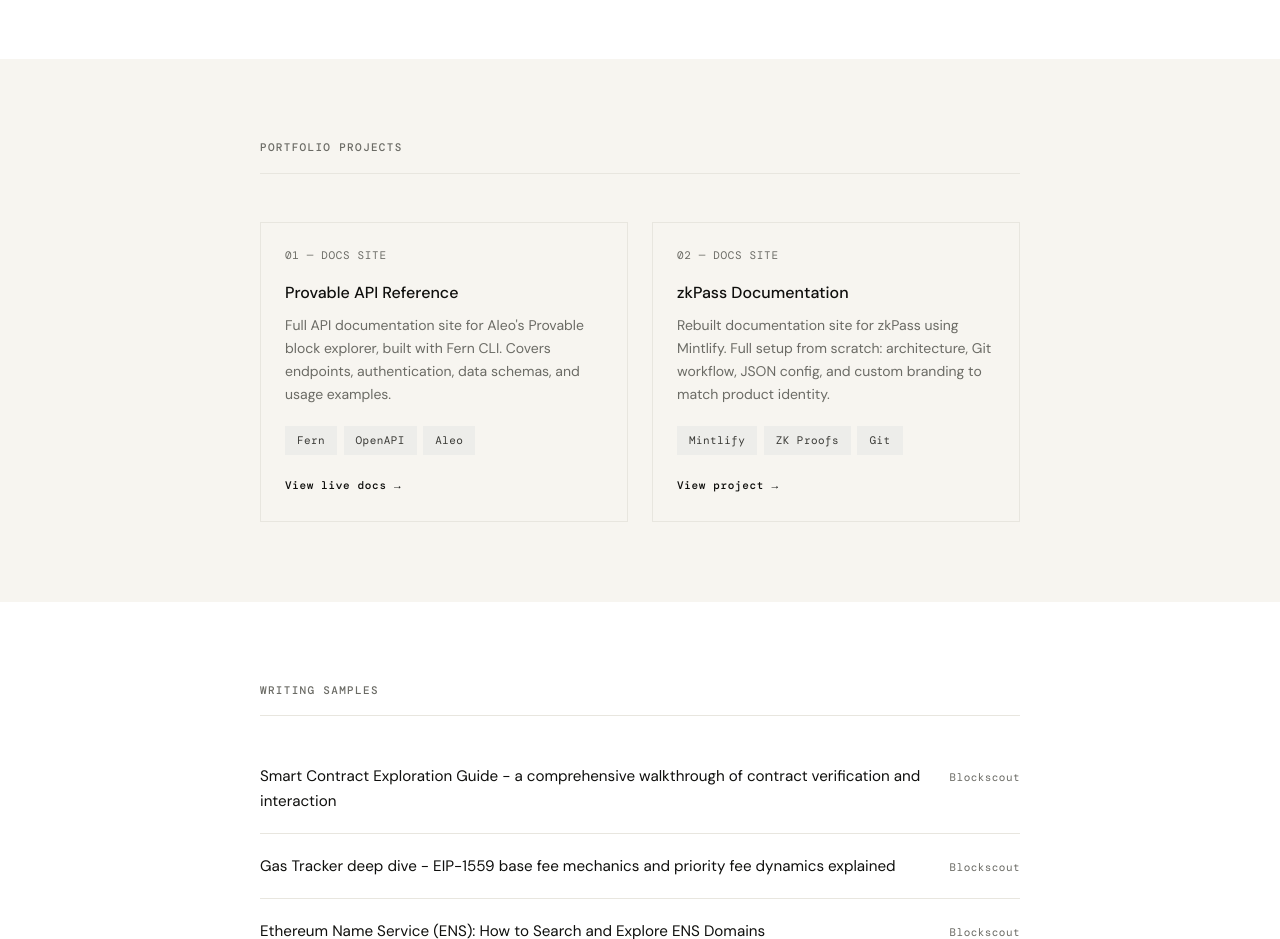
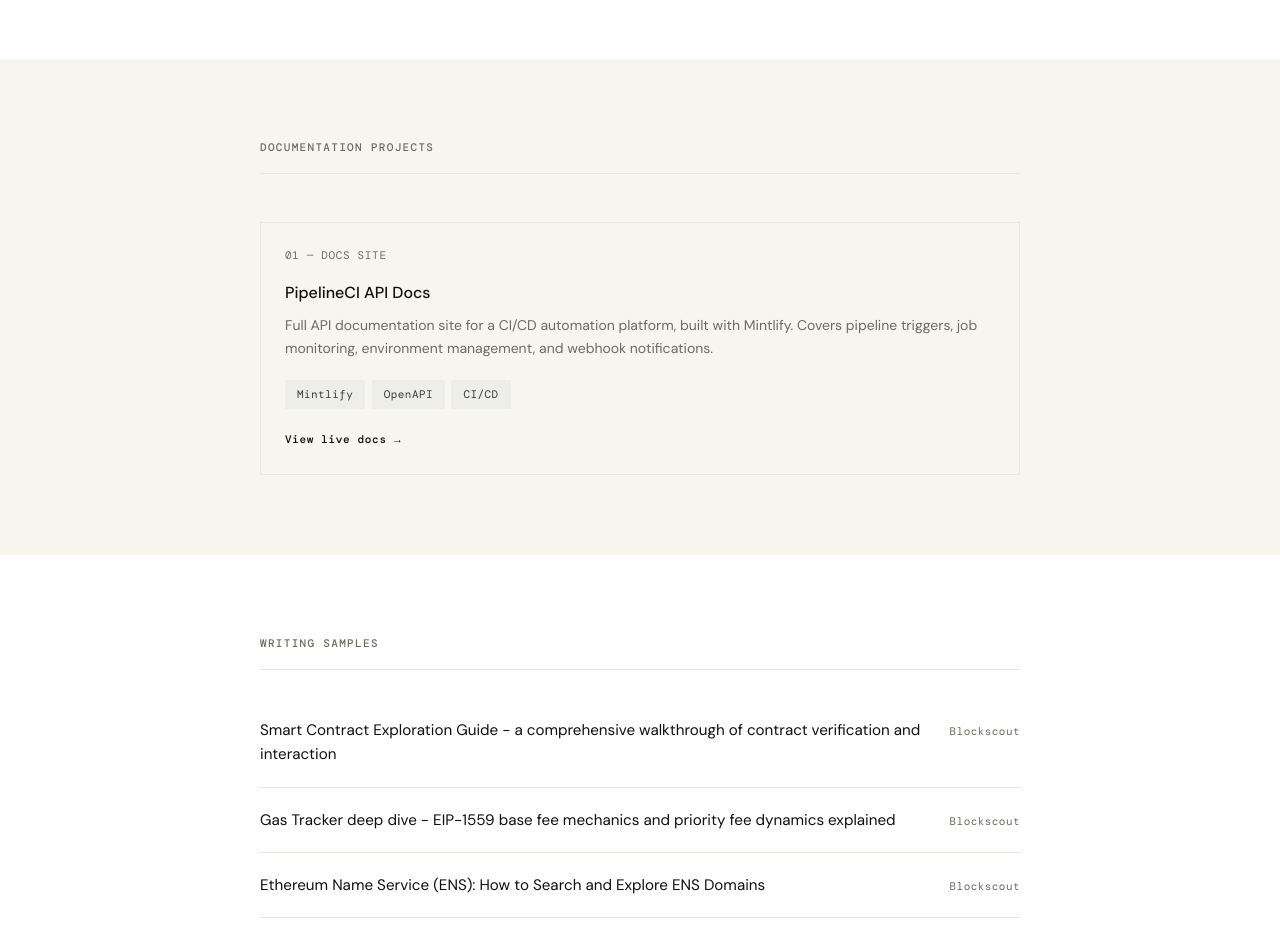
Before and after one commit to therevealer/portfolio, a plain HTML site: page index.html in a window 1280 px wide. Shown: the part 1220-2159 px from the top of the page. Drawn offline with nearby package versions, Linux system fonts and the light colour scheme.

Commit message:
added pipeline docs

```diff
--- a/index.html
+++ b/index.html
@@ -577,41 +577,21 @@
 <!-- Projects: surface -->
 <section id="projects" style="background: var(--surface);">
   <div class="container">
-    <p class="section-label">Portfolio Projects</p>
+    <p class="section-label"> Documentation Projects</p>
     <div class="projects-grid">
-      <div class="project-card">
+
+     <div class="project-card">
         <p class="project-icon">01 — DOCS SITE</p>
-        <p class="project-title">Provable API Reference</p>
-        <p class="project-desc">Full API documentation site for Aleo's Provable block explorer, built with Fern CLI. Covers endpoints, authentication, data schemas, and usage examples.</p>
-        <div class="project-tags">
-          <span class="tag">Fern</span>
-          <span class="tag">OpenAPI</span>
-          <span class="tag">Aleo</span>
-        </div>
-        <a class="project-link" href="https://provable-api-docs.docs.buildwithfern.com" target="_blank">View live docs →</a>
-      </div>
-      <div class="project-card">
-        <p class="project-icon">02 — DOCS SITE</p>
-        <p class="project-title">zkPass Documentation</p>
-        <p class="project-desc">Rebuilt documentation site for zkPass using Mintlify. Full setup from scratch: architecture, Git workflow, JSON config, and custom branding to match product identity.</p>
+        <p class="project-title">PipelineCI API Docs</p>
+        <p class="project-desc">Full API documentation site for a CI/CD automation platform, built with Mintlify. Covers pipeline triggers, job monitoring, environment management, and webhook notifications.</p>
         <div class="project-tags">
           <span class="tag">Mintlify</span>
-          <span class="tag">ZK Proofs</span>
-          <span class="tag">Git</span>
+          <span class="tag">OpenAPI</span>
+          <span class="tag">CI/CD</span>
         </div>
-        <a class="project-link" href="https://tpu-550fd223.mintlify.app/getting-started/introduction" target="_blank">View project →</a>
+        <a class="project-link" href="https://tpu-550fd223.mintlify.site/introduction" target="_blank">View live docs →</a>
       </div>
-      <!-- <div class="project-card">
-        <p class="project-icon">03 — CI/CD</p>
-        <p class="project-title">Docs Linting Pipeline</p>
-        <p class="project-desc">Automated documentation quality system using Vale and Spectral with GitHub Actions. Enforces style rules and OpenAPI spec validity on every pull request.</p>
-        <div class="project-tags">
-          <span class="tag">Vale</span>
-          <span class="tag">Spectral</span>
-          <span class="tag">GitHub Actions</span>
-        </div>
-        <a class="project-link" href="#" target="_blank">View on GitHub →</a>
-      </div> -->
+
     </div>
   </div>
 </section>
```
